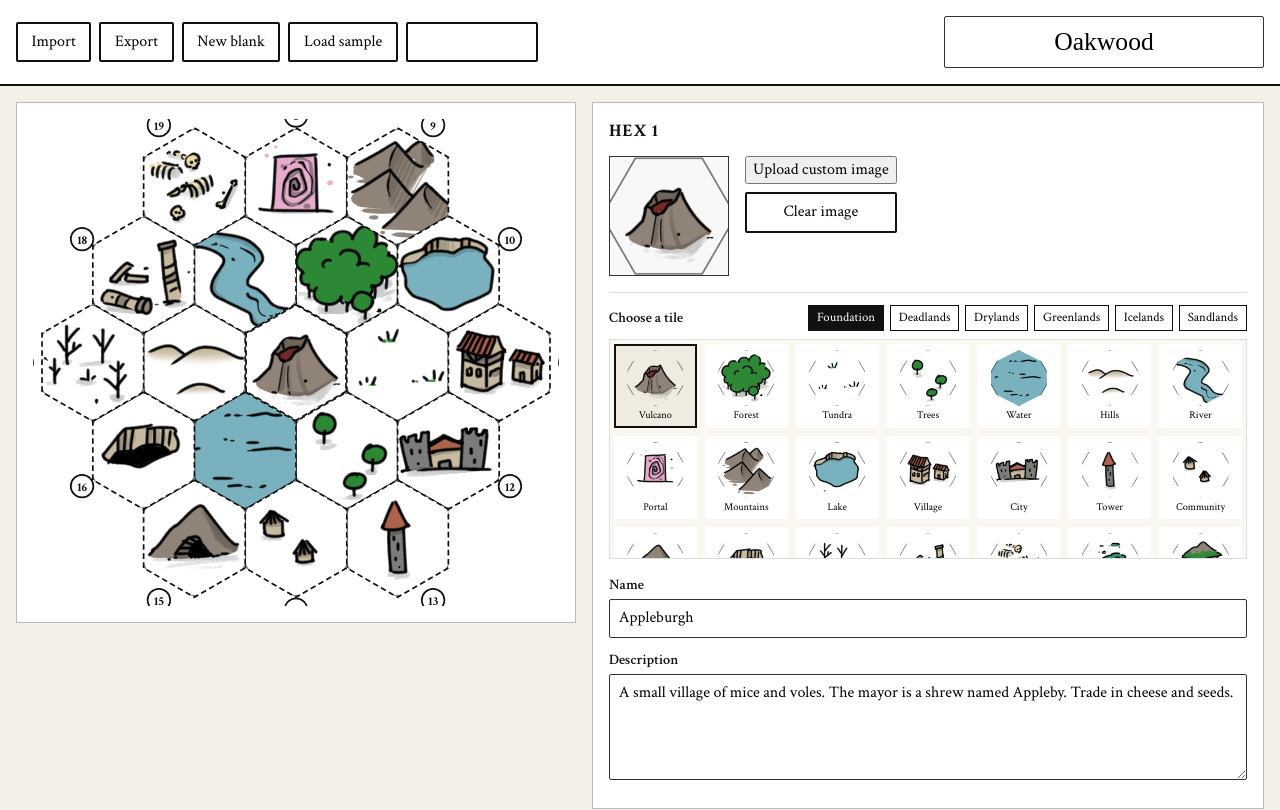
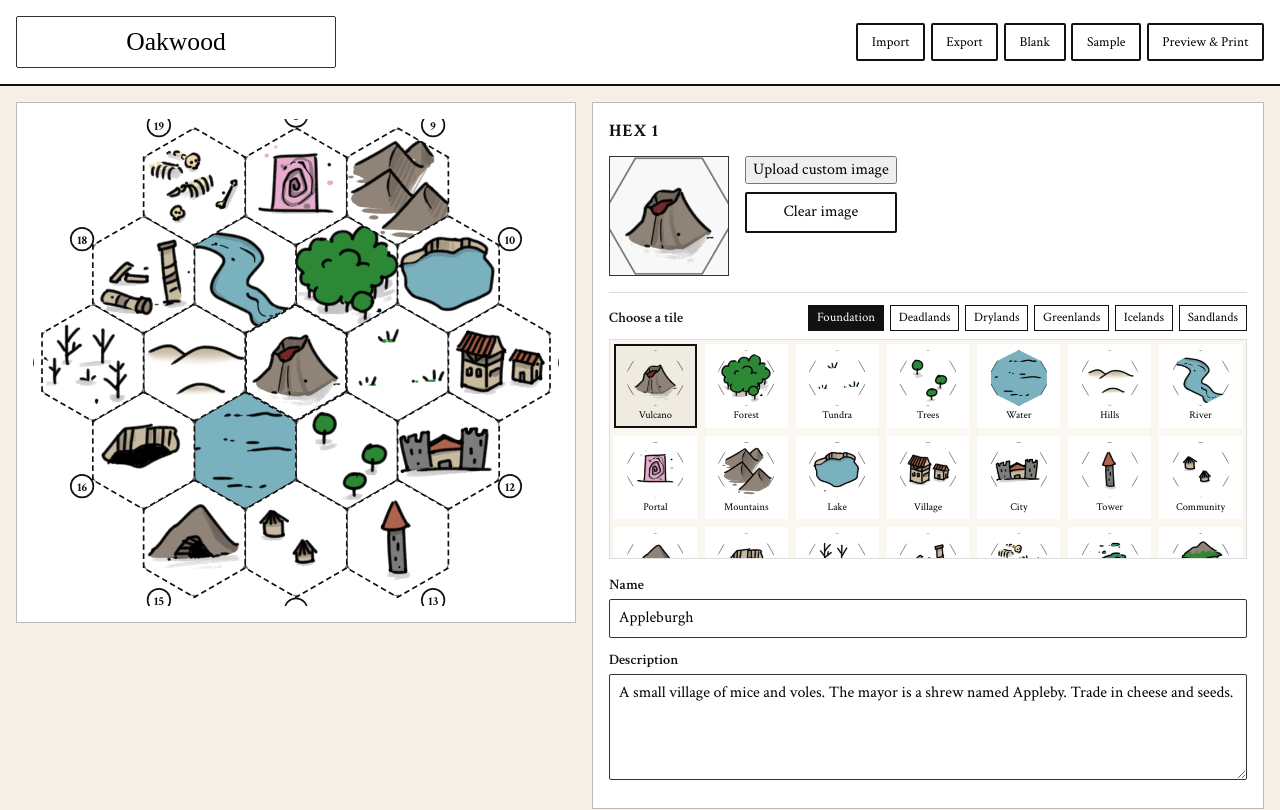
Before and after one commit to felipsimoes/hexcrawler, a React (Vite) app: page / in a window 1280 px wide. Shown: the top 810 px of the page. Built offline with nearby package versions, Linux system fonts and the light colour scheme; a web font is replaced by a local one.

Commit message:
switch title position

```diff
--- a/src/components/Toolbar.tsx
+++ b/src/components/Toolbar.tsx
@@ -44,12 +44,23 @@ export function Toolbar({
 
   return (
     <header className="toolbar no-print">
+      <label className="toolbar__title field">
+        <span className="sr-only">Map title</span>
+        <input
+          type="text"
+          className="toolbar__title-input"
+          value={title}
+          onChange={(e) => onTitleChange(e.target.value)}
+          placeholder="Map title"
+        />
+      </label>
       <div className="toolbar__actions">
-        <button type="button" onClick={() => importRef.current?.click()}>
+        <button type="button" className="btn-compact" onClick={() => importRef.current?.click()}>
           Import
         </button>
         <button
           type="button"
+          className="btn-compact"
           onClick={() => {
             void exportMap(map).catch((err) =>
               onError(err instanceof Error ? err.message : 'Export failed.'),
@@ -58,13 +69,13 @@ export function Toolbar({
         >
           Export
         </button>
-        <button type="button" className="btn-secondary" onClick={() => confirmAndNew(EMPTY_TEMPLATE, 'blank')}>
-          New blank
+        <button type="button" className="btn-compact btn-secondary" onClick={() => confirmAndNew(EMPTY_TEMPLATE, 'blank')}>
+          Blank
         </button>
-        <button type="button" className="btn-secondary" onClick={() => confirmAndNew(OAKWOOD_TEMPLATE, 'Oakwood sample')}>
-          Load sample
+        <button type="button" className="btn-compact btn-secondary" onClick={() => confirmAndNew(OAKWOOD_TEMPLATE, 'Oakwood sample')}>
+          Sample
         </button>
-        <button type="button" className="btn-primary" onClick={onPreview}>
+        <button type="button" className="btn-compact btn-secondary" onClick={onPreview}>
           Preview &amp; Print
         </button>
         <input
@@ -78,16 +89,6 @@ export function Toolbar({
           }}
         />
       </div>
-      <label className="toolbar__title field">
-        <span className="sr-only">Map title</span>
-        <input
-          type="text"
-          className="toolbar__title-input"
-          value={title}
-          onChange={(e) => onTitleChange(e.target.value)}
-          placeholder="Map title"
-        />
-      </label>
     </header>
   )
 }
--- a/src/styles/editor.css
+++ b/src/styles/editor.css
@@ -12,17 +12,24 @@
   z-index: 10;
 }
 
-.toolbar__actions {
-  display: flex;
-  flex-wrap: wrap;
-  gap: 0.5rem;
-}
-
 .toolbar__title {
   margin: 0;
   min-width: 12rem;
   flex: 1;
   max-width: 20rem;
+}
+
+.toolbar__actions {
+  display: flex;
+  flex-wrap: wrap;
+  gap: 0.35rem;
+  justify-content: flex-end;
+  margin-left: auto;
+}
+
+.btn-compact {
+  padding: 0.3rem 0.55rem;
+  font-size: 0.85rem;
 }
 
 .toolbar__title-input {
```
